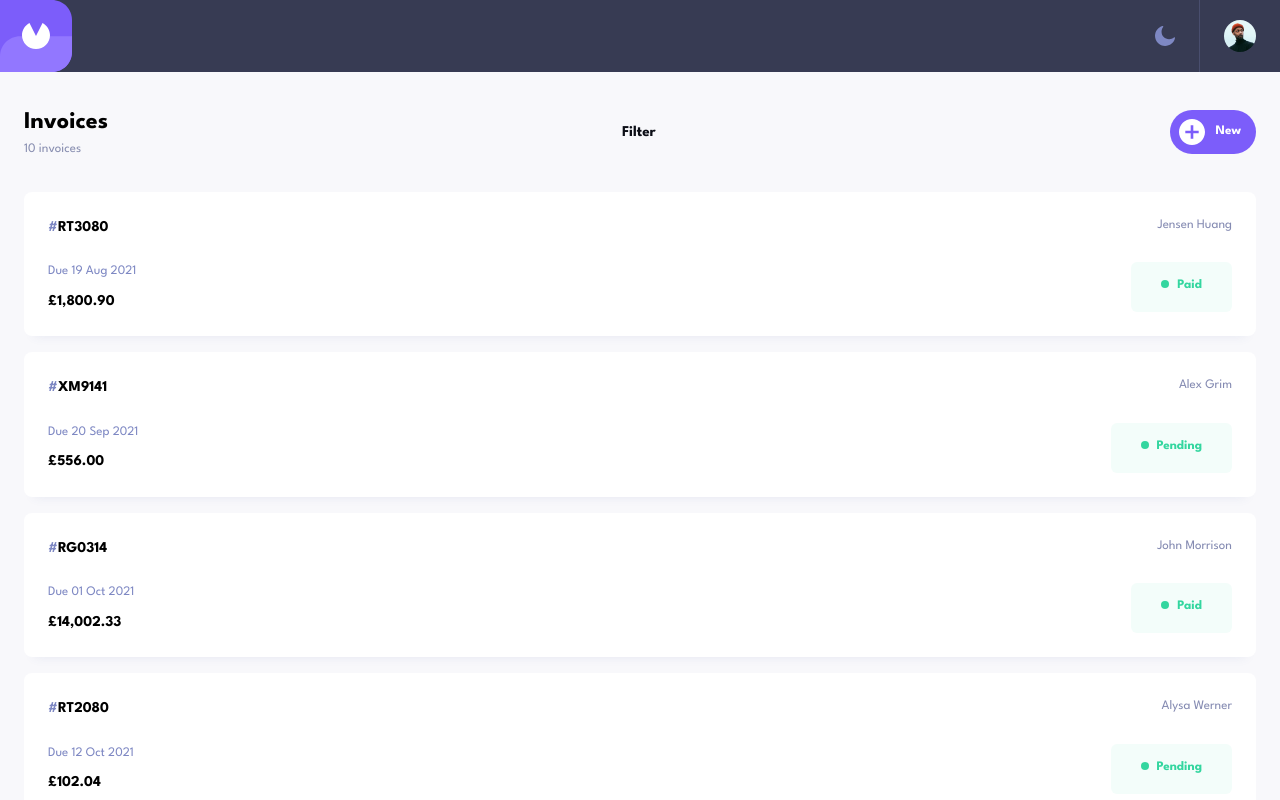
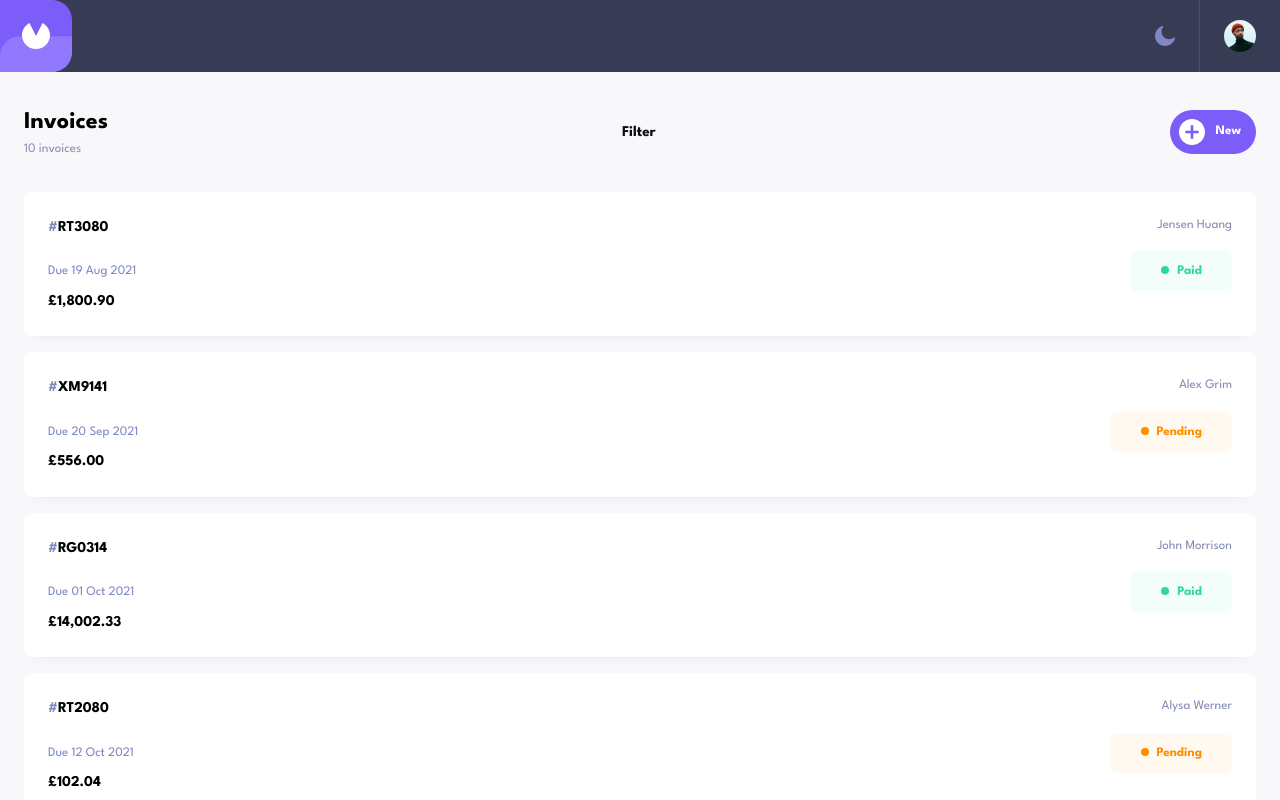
Before and after one commit to KingsleyUdegbunam/Bill-Forge, a React (Vite) app: page / in a window 1280 px wide. Shown: the top 800 px of the page. Built offline with nearby package versions, Linux system fonts and the light colour scheme.

Commit message:
refactor(invoice): extract reusable status badge and date display

```diff
--- a/src/pages/Invoices.css
+++ b/src/pages/Invoices.css
@@ -1,4 +1,4 @@
-.invoices-main {
+.main-wrapper {
   padding: 2rem 1.5rem;
   padding-block-end: 6.6rem;
 }
@@ -88,25 +88,6 @@
   color: var(--DUE-NAME-CLR);
 }
 
-.invoice-status {
-  text-transform: capitalize;
-  padding: 14px 30px;
-  border-radius: 6px;
-  font-weight: 700;
-  color: var();
-  background-color: var(--STATUS-COMPLETED-BG);
-  color: var(--STATUS-COMPLETED-CLR);
-}
-.status-text::before {
-  display: inline-block;
-  margin-inline-end: 0.5rem;
-  border-radius: 50%;
-  content: " ";
-  width: 0.5rem;
-  height: 0.5rem;
-  background-color: var(--STATUS-COMPLETED-CLR);
-}
-
 .invoice-id-and-name {
   margin-block-end: 1.5rem;
 }
--- a/src/pages/Invoices.jsx
+++ b/src/pages/Invoices.jsx
@@ -1,13 +1,14 @@
+import { StatusBadge } from "../components/ui/StatusBagde";
 import "./Invoices.css";
 import { IoMdAddCircle } from "react-icons/io";
 import { formatPenceToPounds } from "../utils/money";
+import { displayDate } from "../utils/date";
 import { invoices } from "../data/data";
-import dayjs from "dayjs";
 
 export default function Invoices() {
   return (
     <>
-      <section className="invoices-main">
+      <section className="main-wrapper">
         <div className="invoices-header">
           <div className="left">
             <h2 className="invoices-h2">Invoices</h2>
@@ -27,7 +28,7 @@ export default function Invoices() {
         <section className="invoice-cards-container">
           {invoices.map((invoice) => {
             return (
-              <article className="invoice-card" key={invoice.id}>
+              <article className="invoice-card">
                 <div className="invoice-id-and-name">
                   <p className="invoice-id">
                     <span className="hash-sign">#</span>
@@ -39,14 +40,14 @@ export default function Invoices() {
                   <div className="invoice-due-date-cost">
                     <p className="due-date">
                       <span className="invoice-due-txt">Due</span>{" "}
-                      {dayjs(invoice.dueDate).format("DD MMM YYYY")}
+                      {displayDate(invoice.dueDate)}
                     </p>
                     <p className="invoice-total">
                       {formatPenceToPounds(invoice.total)}
                     </p>
                   </div>
                   <div className="invoice-status">
-                    <p className="status-text">{invoice.status}</p>
+                    {<StatusBadge status={invoice.status} />}
                   </div>
                 </div>
               </article>
```
